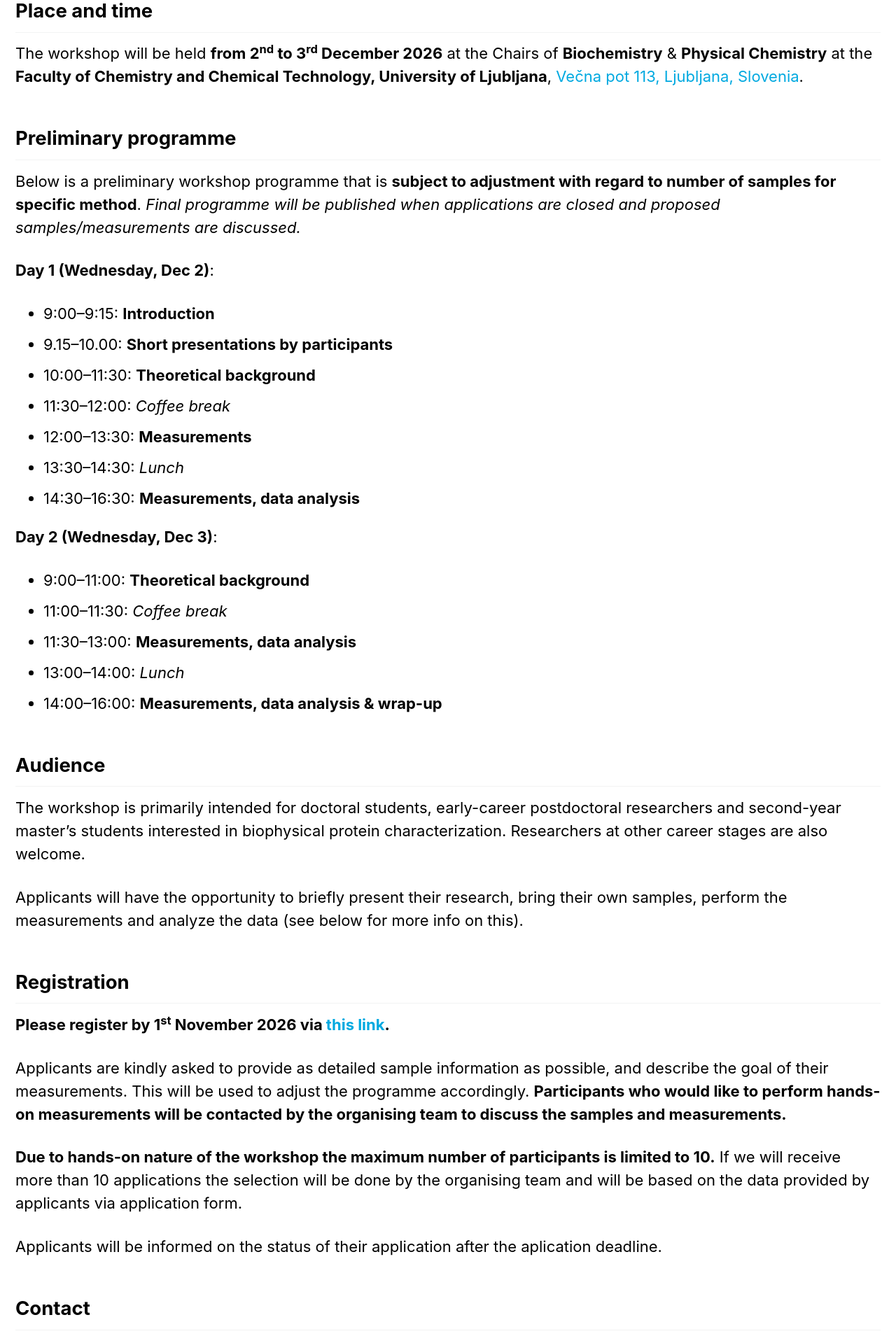
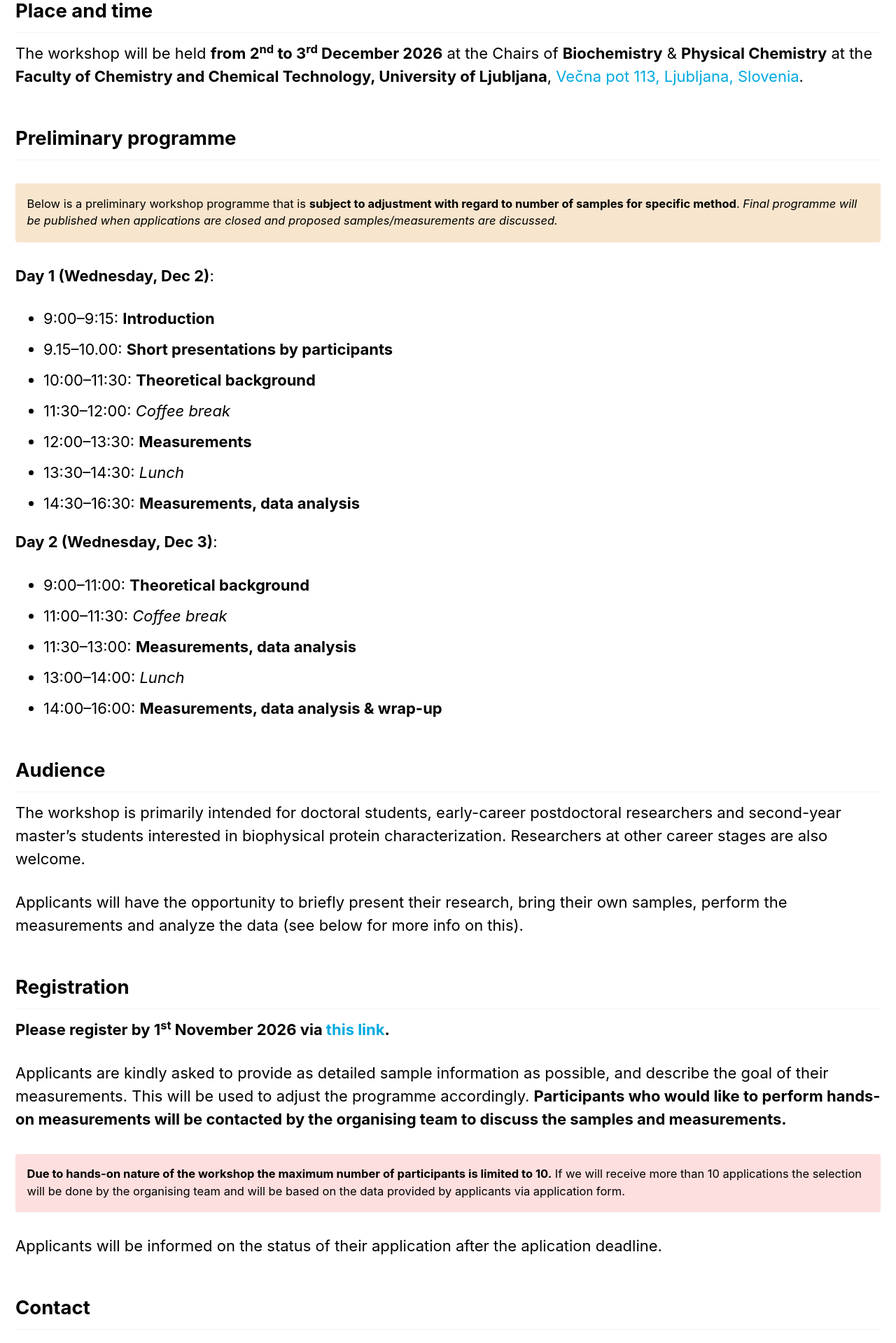
Before and after one commit to InstructSI/instructsi.github.io, a Jekyll site: the page built from _pages/bioproc2026.md, in a window 1280 px wide. Shown: the part 1759-3678 px from the top of the page at 70% size. Built offline with Jekyll 4.4.1, drawn with Linux system fonts in a browser that asks for light colours; cached includes are drawn as plain includes.

Commit message:
Added some framed sections to Bmasb2026

```diff
--- a/_pages/bioproc2026.md
+++ b/_pages/bioproc2026.md
@@ -57,6 +57,7 @@ The workshop will be held **from 2<sup>nd</sup> to 3<sup>rd</sup> December 2026*
 ## Preliminary programme
 
 Below is a preliminary workshop programme that is **subject to adjustment with regard to number of samples for specific method**. *Final programme will be published when applications are closed and proposed samples/measurements are discussed.*
+{: .notice--warning}
 
 **Day 1 (Wednesday, Dec 2)**:
 - 9:00–9:15: **Introduction**
@@ -87,6 +88,7 @@ Applicants will have the opportunity to briefly present their research, bring th
 Applicants are kindly asked to provide as detailed sample information as possible, and describe the goal of their measurements. This will be used to adjust the programme accordingly. **Participants who would like to perform hands-on measurements will be contacted by the organising team to discuss the samples and measurements.**
 
 **Due to hands-on nature of the workshop the maximum number of participants is limited to 10.** If we will receive more than 10 applications the selection will be done by the organising team and will be based on the data provided by applicants via application form.
+{: .notice--danger}
 
 Applicants will be informed on the status of their application after the aplication deadline.
 
```
